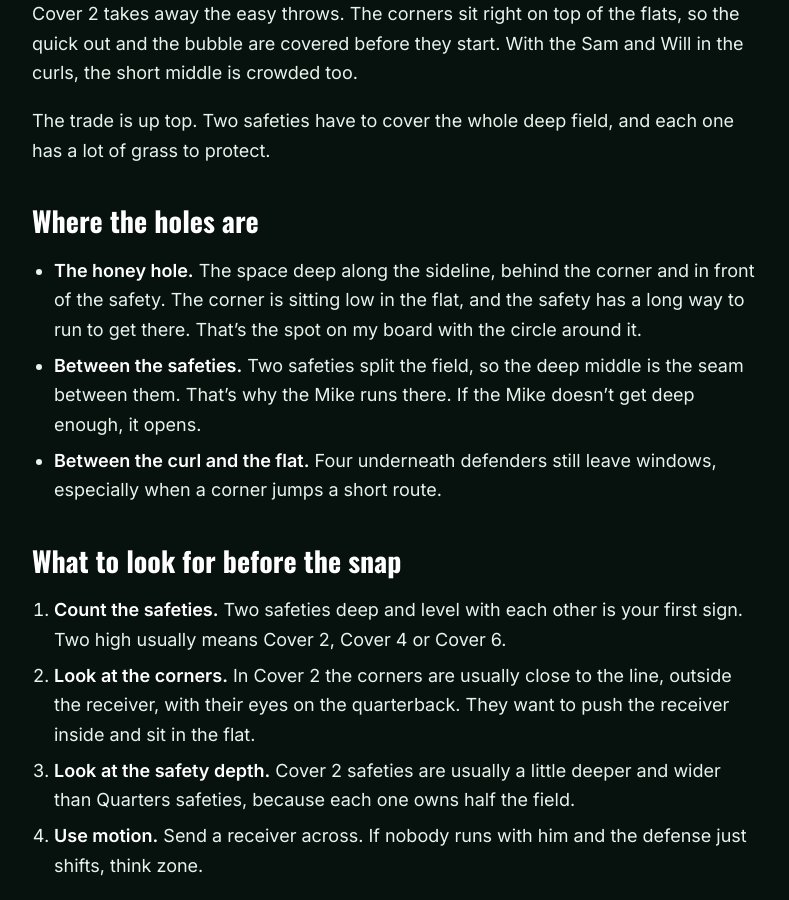
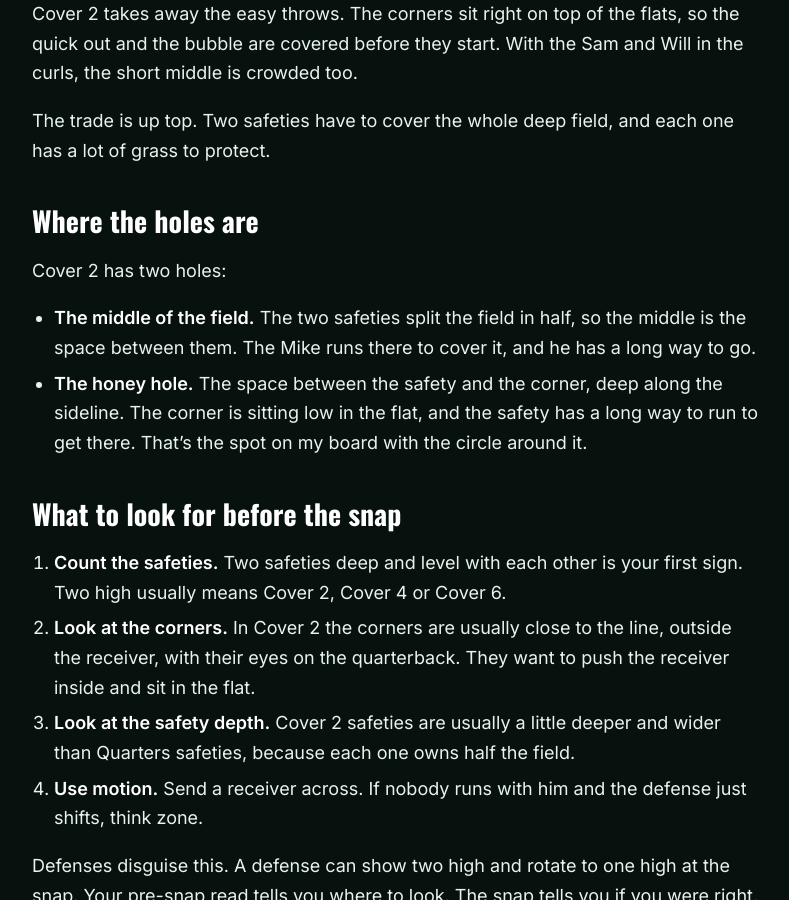
Before and after one commit to ReadandRipQB/readandrip-learn, a Jekyll site: the page built from _posts/2026-11-18-what-is-cover-2.md, in a window 1280 px wide and 900 px high, scrolled down 1770 px. Shown: the whole window, without its empty margins (244-1033 px from the left). Built offline with Jekyll 4.4.1, drawn with Linux system fonts in a browser that asks for light colours.

Commit message:
Holes section per Zach
Co-Authored-By: Claude Opus 5.5 <noreply@anthropic.com>
Claude-Session: https://claude.ai/code/session_01FgCFT5XXfXnrXNk15gxbuR

```diff
--- a/_posts/2026-11-18-what-is-cover-2.md
+++ b/_posts/2026-11-18-what-is-cover-2.md
@@ -81,9 +81,10 @@ The trade is up top. Two safeties have to cover the whole deep field, and each o
 
 ## Where the holes are
 
-- **The honey hole.** The space deep along the sideline, behind the corner and in front of the safety. The corner is sitting low in the flat, and the safety has a long way to run to get there. That's the spot on my board with the circle around it.
-- **Between the safeties.** Two safeties split the field, so the deep middle is the seam between them. That's why the Mike runs there. If the Mike doesn't get deep enough, it opens.
-- **Between the curl and the flat.** Four underneath defenders still leave windows, especially when a corner jumps a short route.
+Cover 2 has two holes:
+
+- **The middle of the field.** The two safeties split the field in half, so the middle is the space between them. The Mike runs there to cover it, and he has a long way to go.
+- **The honey hole.** The space between the safety and the corner, deep along the sideline. The corner is sitting low in the flat, and the safety has a long way to run to get there. That's the spot on my board with the circle around it.
 
 ## What to look for before the snap
 
```
